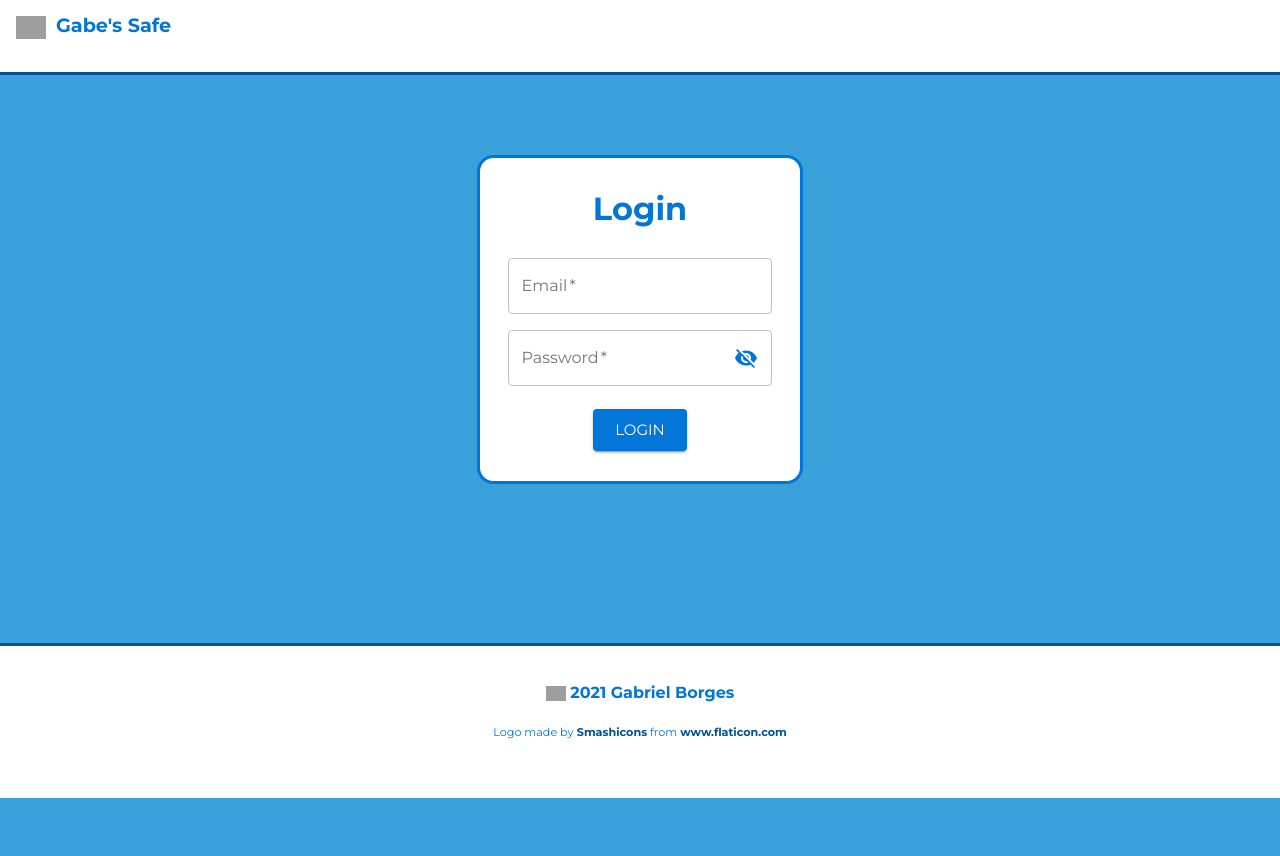
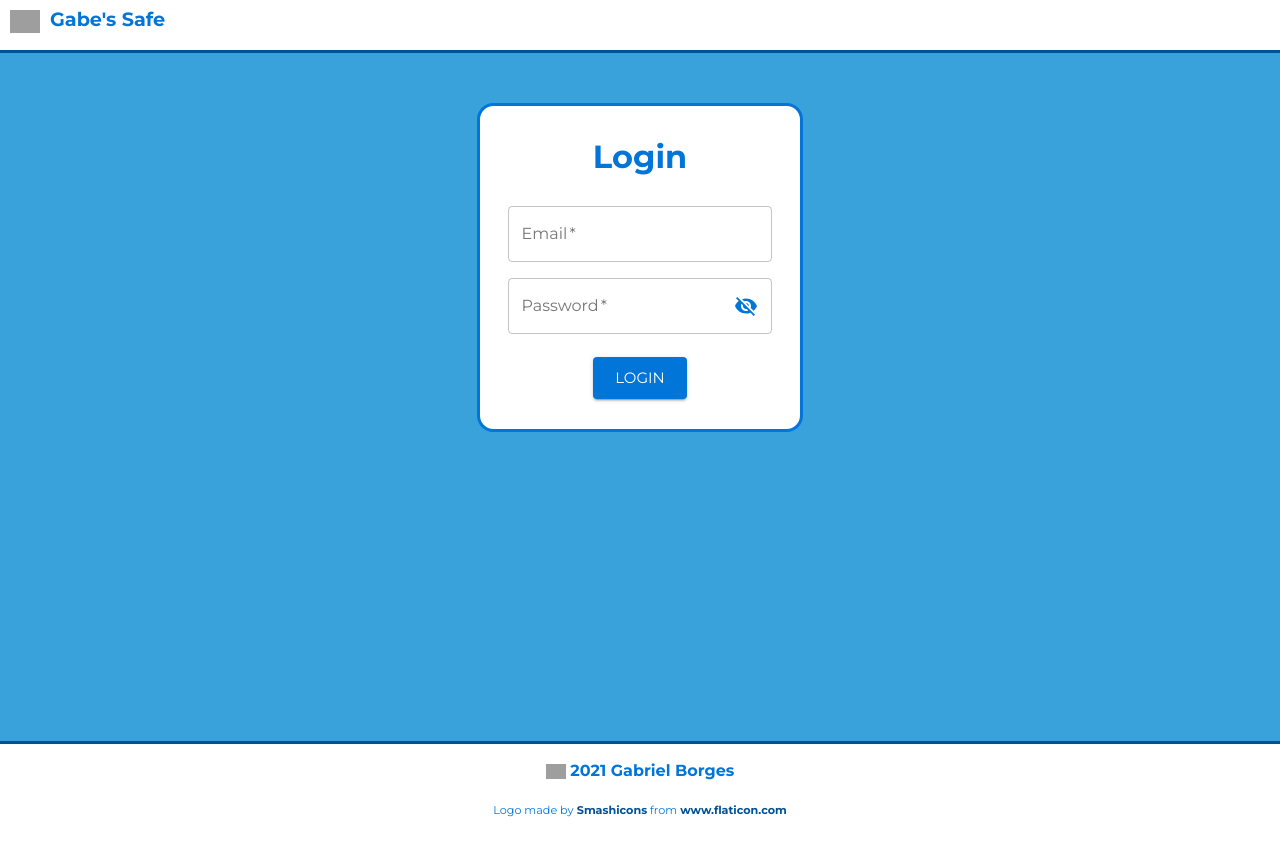
Before and after one commit to GabrielChavesBorges/gabesSafe, a React (Create React App) app in the folder client/: page /login in a window 1280 px wide. Shown: the top 856 px of the page. Before the commit the page ends 800 px from the top, so only its background shows below. Built offline with nearby package versions, Linux system fonts and the light colour scheme; grey boxes are pictures that could not be loaded.

Commit message:
Fix layout for login and register form pages

```diff
--- a/client/src/components/Footer.jsx
+++ b/client/src/components/Footer.jsx
@@ -12,8 +12,8 @@ const useStyles = makeStyles(() => ({
     borderTopColor: GabesTheme.palette.primary.dark,
     borderTopWidth: 'medium',
     textAlign: 'center',
-    padding: '5vh 0',
-    height: '9vh',
+    padding: '20px 0',
+    height: '100px',
   },
   signature: {
     color: GabesTheme.palette.primary.main,
--- a/client/src/components/Header.jsx
+++ b/client/src/components/Header.jsx
@@ -8,8 +8,8 @@ import GabesTheme from './Theme';
 const useStyles = makeStyles({
   navbar: {
     backgroundColor: '#fff',
-    height: '5vh',
-    padding: '2vh',
+    height: '30px',
+    padding: '10px',
     borderBottomStyle: 'solid',
     borderBottomColor: GabesTheme.palette.primary.dark,
     borderBottomWidth: 'medium',
--- a/client/src/components/forms/LoginForm.jsx
+++ b/client/src/components/forms/LoginForm.jsx
@@ -23,7 +23,7 @@ const useStyles = makeStyles((theme) => ({
       width: '25ch',
     },
     textAlign: 'center',
-    marginTop: '10vh',
+    marginTop: '50px',
     borderStyle: 'solid',
     borderColor: GabesTheme.palette.primary.main,
     borderWidth: 'medium',
--- a/client/src/components/forms/RegisterForm.jsx
+++ b/client/src/components/forms/RegisterForm.jsx
@@ -24,7 +24,7 @@ const useStyles = makeStyles((theme) => ({
       width: '25ch',
     },
     textAlign: 'center',
-    marginTop: '10vh',
+    marginTop: '50px',
     borderStyle: 'solid',
     borderColor: GabesTheme.palette.primary.main,
     borderWidth: 'medium',
@@ -174,7 +174,7 @@ function RegisterForm(props) {
           error={inputError.email}
           helperText={errorMessage.email}
           value={registration.email}
-          autoComplete={false}
+          autoComplete="off"
           onChange={updateRegistration}
         />
       </div>
--- a/client/src/components/pages/Login.jsx
+++ b/client/src/components/pages/Login.jsx
@@ -6,8 +6,9 @@ import LoginForm from '../forms/LoginForm';
 const useStyles = makeStyles((theme) => ({
   root: {
     textAlign: 'center',
-    height: '71vh',
-    [theme.breakpoints.down('sm')]: {
+    minHeight: '430px',
+    height: '86vh',
+    [theme.breakpoints.down('xs')]: {
       height: '100vh',
     },
   },
--- a/client/src/components/pages/Register.jsx
+++ b/client/src/components/pages/Register.jsx
@@ -6,8 +6,9 @@ import RegisterForm from '../forms/RegisterForm';
 const useStyles = makeStyles((theme) => ({
   root: {
     textAlign: 'center',
-    height: '71vh',
-    [theme.breakpoints.down('sm')]: {
+    minHeight: '500px',
+    height: '86vh',
+    [theme.breakpoints.down('xs')]: {
       height: '120vh',
     },
   },
```
Also changed, not shown: 6 other files (tests, documents, lock files or other folders).
